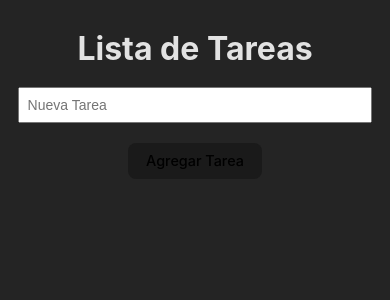
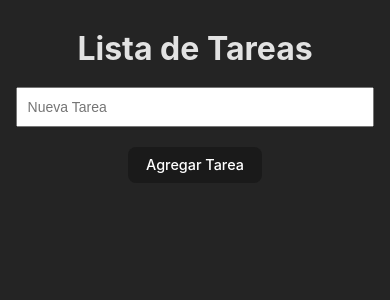
Before and after one commit to crisky94/todoList, a React (Vite) app: page / in a window 390 px wide. Shown: the top 300 px of the page. Built offline with nearby package versions, Linux system fonts and the light colour scheme.

Commit message:
Update styles.css

```diff
--- a/src/styles.css
+++ b/src/styles.css
@@ -33,6 +33,7 @@ h1 {
 
 button {
   margin: 0 30px;
+  color: white;
   border-radius: 8px;
   border: 1px solid transparent;
   padding: 0.6em 1.2em;
@@ -218,7 +219,6 @@ input[type="text"] {
 
   input[type="text"] {
     font-size: 14px;
-    padding: 8px;
     width: 90%;
   }
 }
```
